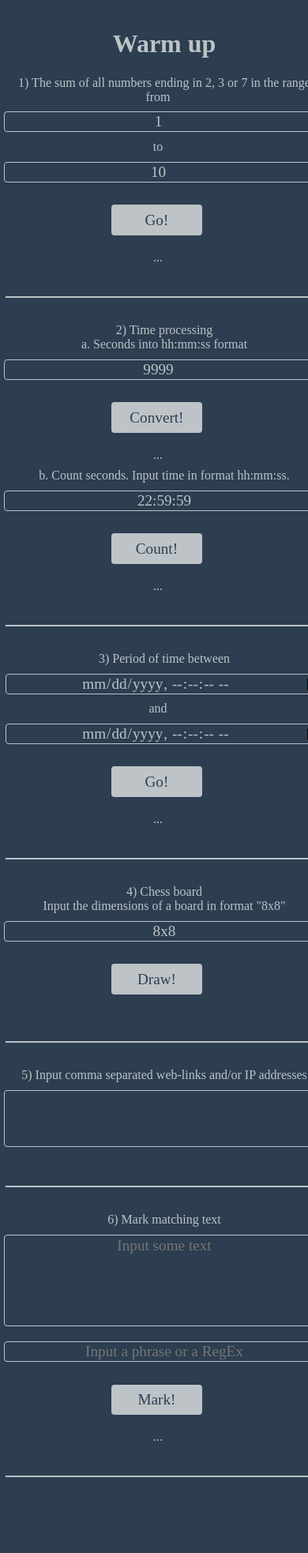
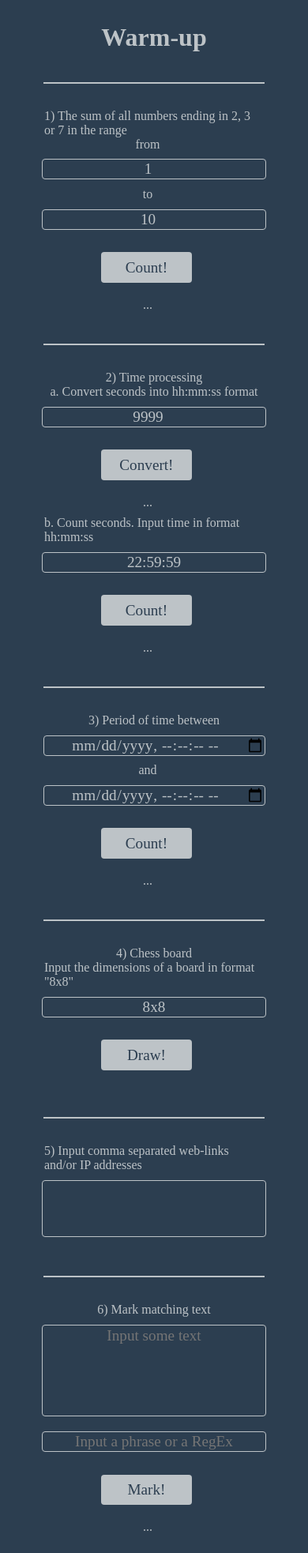
Before and after one commit to pemakhov/intro-to-fullstack, a PHP site: page / in a window 390 px wide; the page is wider, and only the part inside the window is pictured. Shown: that part at 79% size. Before the commit the page ends 1870 px from the top of that part, so only its background shows below. Run offline with PHP 8.4, Linux system fonts and the light colour scheme.

Commit message:
Changed styles, made a responsive layout

```diff
--- a/ps2-javascript-regexp/warmup/css/theme.css
+++ b/ps2-javascript-regexp/warmup/css/theme.css
@@ -21,12 +21,27 @@ html {
   color: var(--normal-color);
 }
 
-form {
-  margin: 1em auto;
+body {
+  display: flex;
+  flex-direction: column;
+}
+
+header {
+  text-align: center;
+}
+
+.wraper {
+  display: flex;
+  flex-wrap: wrap;
+  justify-content: center;
+}
+
+.block {
   display: flex;
   flex-direction: column;
   align-items: center;
   width: 400px;
+  margin: 1em 3em;
 }
 
 form div {
@@ -100,7 +115,7 @@ textarea {
 hr {
   width: 100%;
   border: 1px solid var(--normal-color);
-  margin: 2em 0;
+  margin: 0 0 2em;
 }
 
 /* Chess board style */
--- a/ps2-javascript-regexp/warmup/index.html
+++ b/ps2-javascript-regexp/warmup/index.html
@@ -7,50 +7,62 @@
   <title>Warm-up</title>
 </head>
 <body>
-  <form name="form">
-    <h1>Warm up</h1>
+  <header><h1>Warm-up</h1></header>
+  <div class="wraper">
+    <div class="block">
+      <hr>
       <div>1) The sum of all numbers ending in 2, 3 or 7 in the range</div>
       <div class="input_caption">from</div>
       <input type="number" id="first_number" value="1" onfocus="this.value=''">
       <div class="input_caption">to</div>
       <input type="number" id="last_number" value="10" onfocus="this.value=''">
-    <input type="button" value="Go!" onClick='putSum(getElementById("first_number").value, getElementById("last_number").value)'>
+      <input type="button" value="Count!" onClick='putSum(getElementById("first_number").value, getElementById("last_number").value)'>
       <div id="magic_sum" class="result">...</div>
+    </div>
+    <div class="block">
       <hr>
       <div>2) Time processing</div>
-    <div>a. Seconds into hh:mm:ss format</div>
+      <div>a. Convert seconds into hh:mm:ss format</div>
       <input type="number" id="seconds" value="9999" onfocus="this.value=''">
       <input type="button" value="Convert!" onClick='convertSeconds(getElementById("seconds").value)'>
       <div id="formatted_time" class="result">...</div>
-    <div>b. Count seconds. Input time in format hh:mm:ss.</div>
+      <div>b. Count seconds. Input time in format hh:mm:ss</div>
       <input type="text" id="time" value="22:59:59" onfocus="this.value=''">
       <input type="button" value="Count!" onClick='putSeconds(getElementById("time").value)'>
       <div id="counted_seconds" class="result">...</div>
+    </div>
+    <div class="block">
       <hr>
       <div>3) Period of time between</div>
       <input type="datetime-local" id="date_time_0" step="1">
       <div class="input_caption">and</div>
       <input type="datetime-local" id="date_time_1" step="1">
-    <input type="button" value="Go!" onClick='putTimePeriod(
+      <input type="button" value="Count!" onClick='putTimePeriod(
       getElementById("date_time_0").value, getElementById("date_time_1").value)'>
       <div id="time_between_dates" class="result">...</div>
+    </div>
+    <div class="block">
       <hr>
       <div>4) Chess board</div>
       <div>Input the dimensions of a board in format "8x8"</div>
       <input type="text" id="board_dimensions" value="8x8" onfocus="this.value=''">
       <input type="button" value="Draw!" onClick='drawBoard(getElementById("board_dimensions").value)'>
       <div id="chess_board" class="result"></div>
+    </div>
+    <div class="block">
       <hr>
       <div>5) Input comma separated web-links and/or IP addresses</div>
       <textarea id="url-and-ip" rows="3" cols="30" onchange="processURLAndIP(value)"></textarea>
       <div id="list-of-url-and-ip" class="result"></div>
+    </div>
+    <div class="block">
       <hr>
       <div>6) Mark matching text</div>
       <textarea id="text-for-matches" rows="5" cols="30" placeholder="Input some text"></textarea>
       <input type="text" id="match-regex" placeholder="Input a phrase or a RegEx">
       <input type="button" value="Mark!" onClick='findMatches(getElementById("text-for-matches").value, getElementById("match-regex").value)'>
       <div id="marked-text" class="result">...</div>
-    <hr>
-  </form>
+    </div>
+  </div>
 </body>
 </html>
```
Lines whose indentation alone changed are shown as unchanged.
